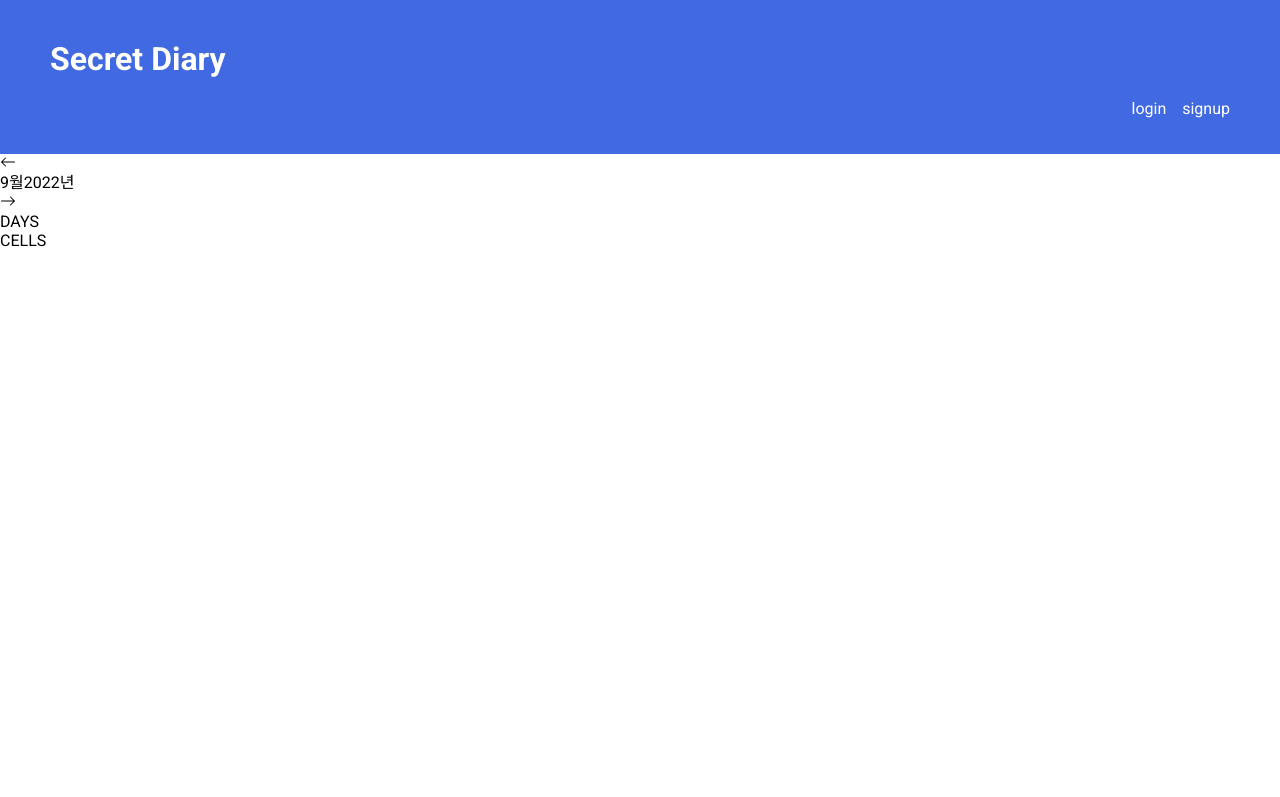
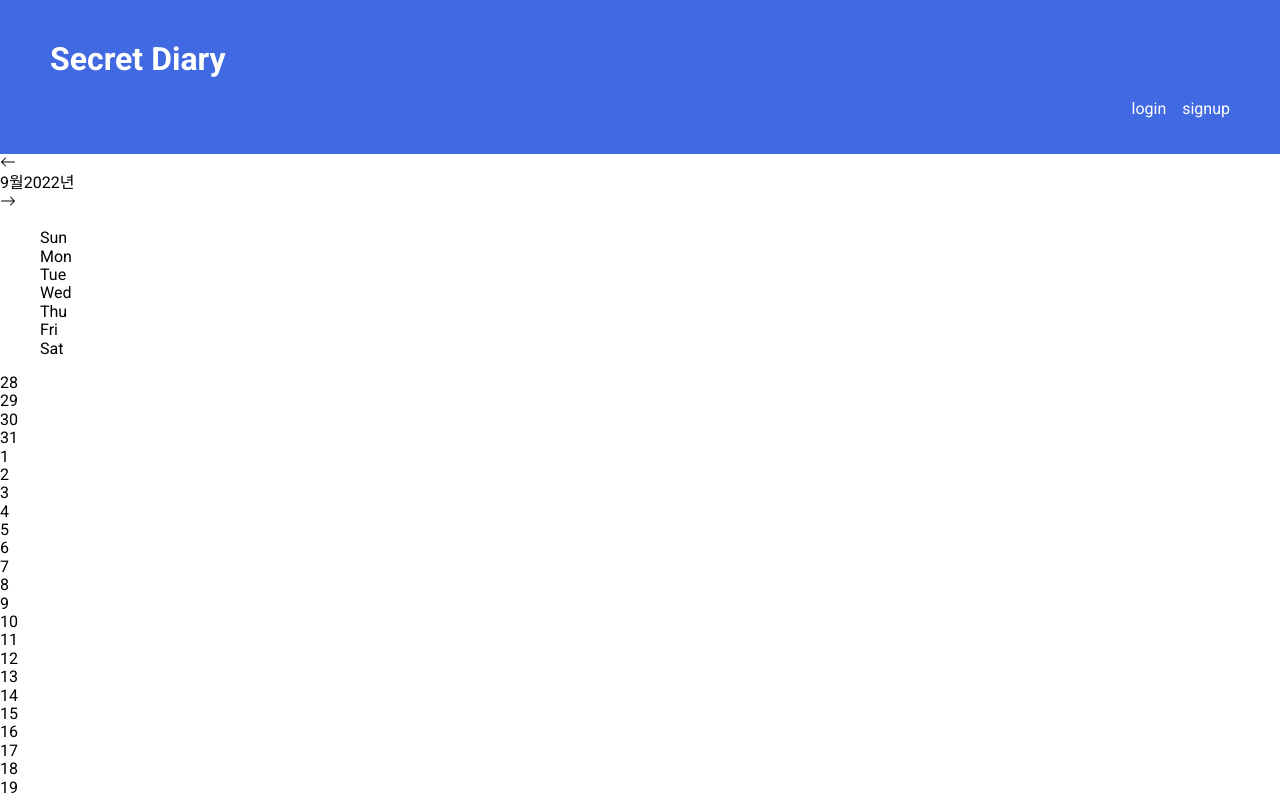
Before and after one commit to sojeongsojeong-park/diary, a React (Create React App) app: page /calendar in a window 1280 px wide. Shown: the top 797 px of the page. Built offline with nearby package versions, Linux system fonts and the light colour scheme; no server answers.

Commit message:
feat: implement calendar page without style

```diff
--- a/src/App.jsx
+++ b/src/App.jsx
@@ -1,6 +1,6 @@
 import React from "react";
 import { BrowserRouter, Routes, Route, Navigate } from "react-router-dom";
-import Calendar from "./components/Calendar/Calendar";
+import Calendar from "./pages/calendar/Calendar";
 import Nav from "./components/Nav/Nav";
 import { useAuthContext } from "./hooks/useAuthContext";
 import Home from "./pages/home/Home";
--- a/src/components/Calendar/Calendar.jsx
+++ /dev/null
@@ -1,41 +0,0 @@
-import React, { useState } from "react";
-import { addMonths, format, subMonths } from "date-fns";
-import { BsArrowLeft, BsArrowRight } from "react-icons/bs";
-
-const RenderHeader = ({ currentMonth, prevMonth, nextMonth }) => {
-  return (
-    <div className='headerContainer'>
-      <BsArrowLeft onClick={prevMonth} />
-      <div className='monthContainer'>
-        <span className='month'>{format(currentMonth, "M")}월</span>
-        <span className='year'>{format(currentMonth, "yyyy")}년</span>
-      </div>
-      <BsArrowRight onClick={nextMonth} />
-    </div>
-  );
-};
-
-const Calendar = () => {
-  const [currentMonth, setCurrentMonth] = useState(new Date());
-  const [selectedDate, setSelectedDate] = useState(new Date());
-
-  const prevMonth = () => {
-    setCurrentMonth(subMonths(currentMonth, 1));
-  };
-  const nextMonth = () => {
-    setCurrentMonth(addMonths(currentMonth, 1));
-  };
-  return (
-    <div className='calendar'>
-      <RenderHeader
-        currentMonth={currentMonth}
-        prevMonth={prevMonth}
-        nextMonth={nextMonth}
-      />
-      <div className='days'>DAYS</div>
-      <div className='cells'>CELLS</div>
-    </div>
-  );
-};
-
-export default Calendar;
--- /dev/null
+++ b/src/components/Calendar/RenderCells.jsx
@@ -0,0 +1,70 @@
+import {
+  addDays,
+  endOfMonth,
+  endOfWeek,
+  format,
+  isSameDay,
+  isSameMonth,
+  parse,
+  startOfMonth,
+  startOfWeek,
+} from "date-fns";
+import React from "react";
+
+const RenderCells = ({ currentMonth, selectedDate, onDateClick }) => {
+  const monthStart = startOfMonth(currentMonth);
+  const monthEnd = endOfMonth(monthStart);
+  const startDate = startOfWeek(monthStart);
+  const endDate = endOfWeek(monthEnd);
+
+  const rows = [];
+  let days = [];
+  let day = startDate;
+  let formattedDate = "";
+
+  while (day <= endDate) {
+    for (let i = 0; i < 7; i++) {
+      formattedDate = format(day, "d");
+      const cloneDay = day;
+      days.push(
+        <div
+          className={`col cell ${
+            !isSameMonth(day, monthStart)
+              ? "disabled"
+              : isSameDay(day, selectedDate)
+              ? "selected"
+              : format(currentMonth, "M") !== format(day, "M")
+              ? "not-valid"
+              : "valid"
+          }`}
+          key={day}
+          onClick={() => {
+            onDateClick(parse(cloneDay));
+          }}
+        >
+          <span
+            className={
+              format(currentMonth, "M") !== format(day, "M")
+                ? "text not-valid"
+                : ""
+            }
+          >
+            {" "}
+            {formattedDate}
+          </span>
+        </div>
+      );
+      day = addDays(day, 1);
+    }
+    rows.push(
+      <div className='row' key={day}>
+        {days}
+      </div>
+    );
+    days = [];
+  }
+
+  return <div className='body'>{rows}</div>;
+};
+
+export default RenderCells;
--- /dev/null
+++ b/src/components/Calendar/RenderDays.jsx
@@ -0,0 +1,17 @@
+import React from "react";
+
+const RenderDays = () => {
+  const date = ["Sun", "Mon", "Tue", "Wed", "Thu", "Fri", "Sat"];
+
+  return (
+    <div className='daysContainer'>
+      <ul>
+        {date.map((day, idx) => {
+          return <li key={idx}>{day}</li>;
+        })}
+      </ul>
+    </div>
+  );
+};
+
+export default RenderDays;
--- /dev/null
+++ b/src/components/Calendar/RenderHeader.jsx
@@ -0,0 +1,18 @@
+import React from "react";
+import { format } from "date-fns";
+import { BsArrowLeft, BsArrowRight } from "react-icons/bs";
+
+const RenderHeader = ({ currentMonth, prevMonth, nextMonth }) => {
+  return (
+    <div className='headerContainer'>
+      <BsArrowLeft onClick={prevMonth} />
+      <div className='monthContainer'>
+        <span className='month'>{format(currentMonth, "M")}월</span>
+        <span className='year'>{format(currentMonth, "yyyy")}년</span>
+      </div>
+      <BsArrowRight onClick={nextMonth} />
+    </div>
+  );
+};
+
+export default RenderHeader;
--- /dev/null
+++ b/src/pages/calendar/Calendar.jsx
@@ -0,0 +1,39 @@
+import React, { useState } from "react";
+import { addMonths, subMonths } from "date-fns";
+import RenderHeader from "../../components/Calendar/RenderHeader";
+import RenderDays from "../../components/Calendar/RenderDays";
+import RenderCells from "../../components/Calendar/RenderCells";
+
+import classes from "./Calendar.module.css";
+
+const Calendar = () => {
+  const [currentMonth, setCurrentMonth] = useState(new Date());
+  const [selectedDate, setSelectedDate] = useState(new Date());
+
+  const prevMonth = () => {
+    setCurrentMonth(subMonths(currentMonth, 1));
+  };
+  const nextMonth = () => {
+    setCurrentMonth(addMonths(currentMonth, 1));
+  };
+  const onDateClick = (day) => {
+    setSelectedDate(day);
+  };
+  return (
+    <div className='calendar'>
+      <RenderHeader
+        currentMonth={currentMonth}
+        prevMonth={prevMonth}
+        nextMonth={nextMonth}
+      />
+      <RenderDays />
+      <RenderCells
+        currentMonth={currentMonth}
+        selectedDate={selectedDate}
+        onDateClick={onDateClick}
+      />
+    </div>
+  );
+};
+
+export default Calendar;
```
Also changed, not shown: src/pages/calendar/Calendar.module.css (added).
